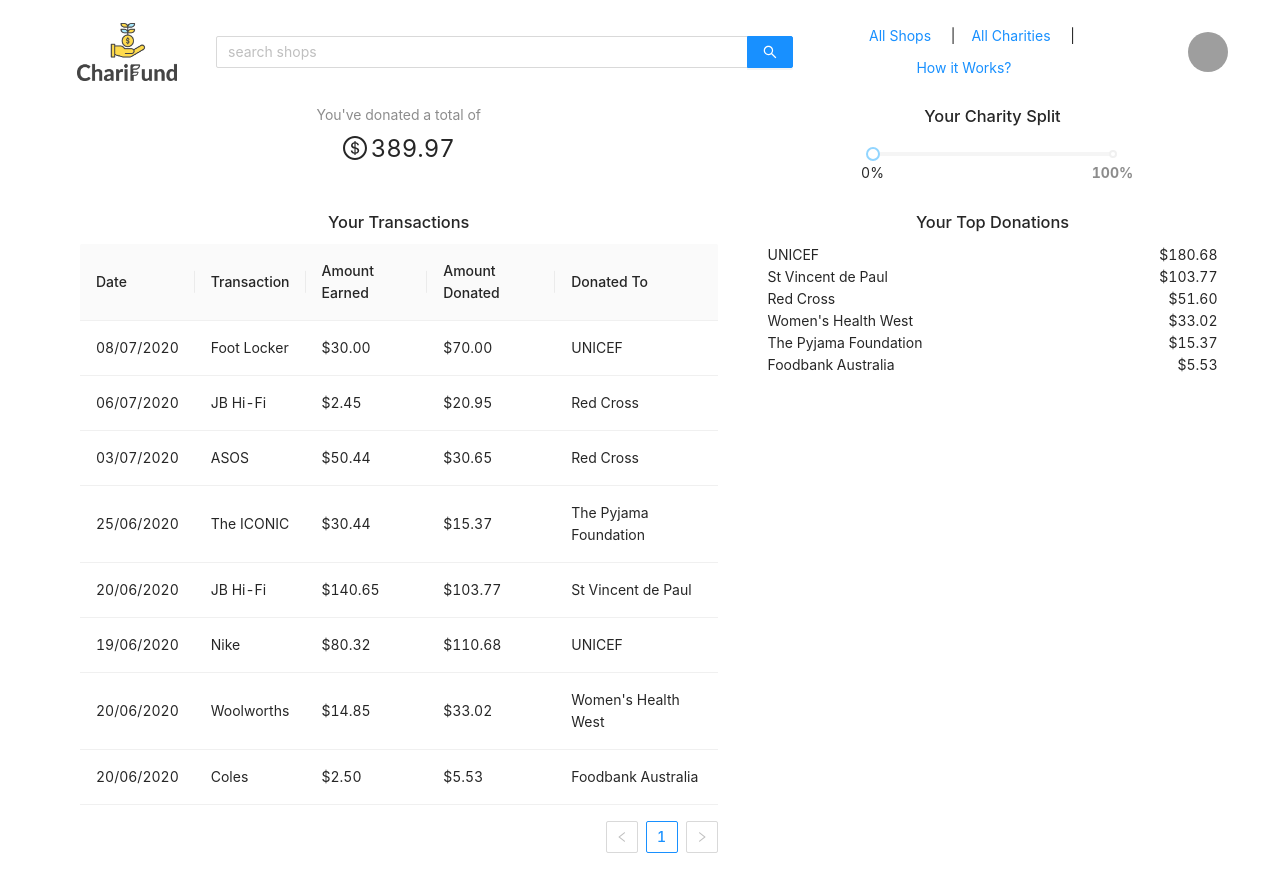
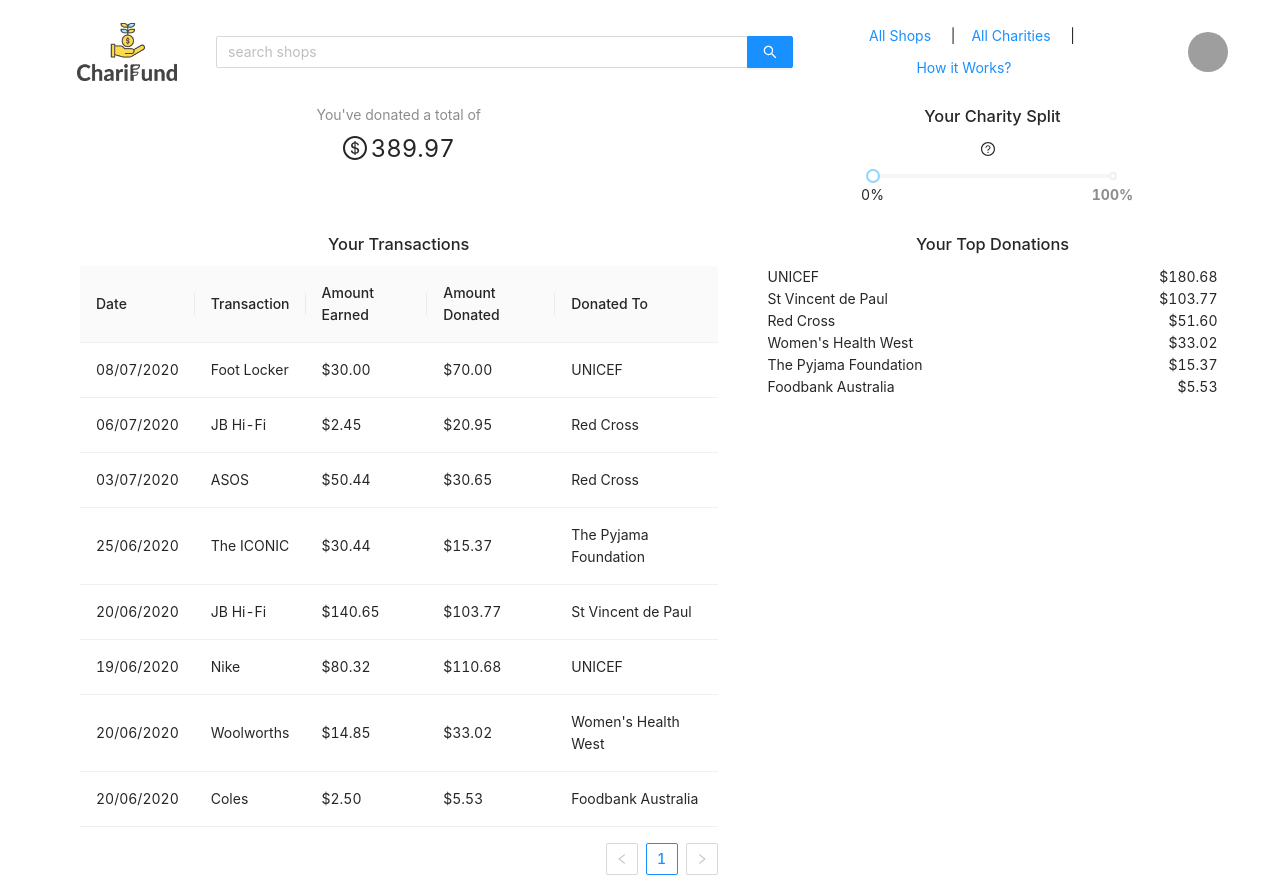
Before and after one commit to austv99/yellowblocks-hackathon-2020, a React (Create React App) app in the folder yellowblocks-app/: page / in a window 1280 px wide. Shown: the top 891 px of the page. Before the commit the page ends 869 px from the top, so only its background shows below. Built offline with nearby package versions, Linux system fonts and the light colour scheme; grey boxes are pictures that could not be loaded.

Commit message:
Added tooltip on profile page

```diff
--- a/yellowblocks-app/src/Containers/Profile/Profile.js
+++ b/yellowblocks-app/src/Containers/Profile/Profile.js
@@ -2,10 +2,8 @@
 import ReactDOM from 'react-dom';
 import 'antd/dist/antd.css';
 import './Profile.css';
-import { Slider } from 'antd';
-import { Row, Col, Statistic } from 'antd';
-import { Table, Space } from 'antd';
-import { DollarCircleOutlined } from '@ant-design/icons';
+import { Row, Col, Statistic, Slider, Popover, Table  } from 'antd';
+import { DollarCircleOutlined, QuestionCircleOutlined } from '@ant-design/icons';
 import HeaderBar from '../../HeaderBar';
 
 const marks = {
@@ -125,7 +123,12 @@
         </Col>
         <Col style={{width: '40%'}}>
           <div className="flex-center-container">
+          <div>
           <h3>Your Charity Split</h3>
+          <Popover content={<p>Charity split is the percentage of cashback received from a transaction that will be donated to charity.</p>} >
+            <QuestionCircleOutlined style={{marginRight:"10px"}}/>
+          </Popover>
+          </div>
           <Slider style={{width: '15rem'}} marks={marks} valueLabelDisplay="on"/>
           </div>
         </Col>
```
